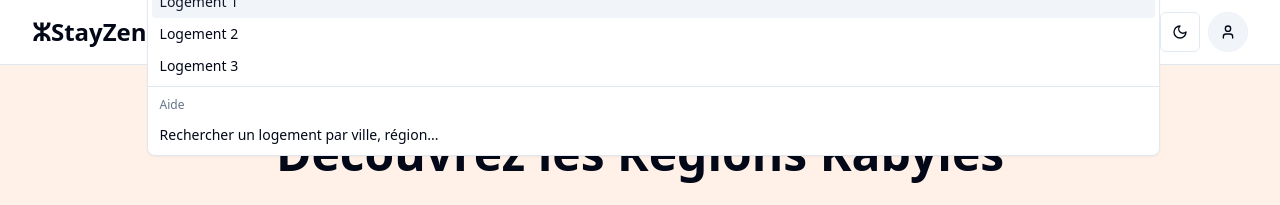
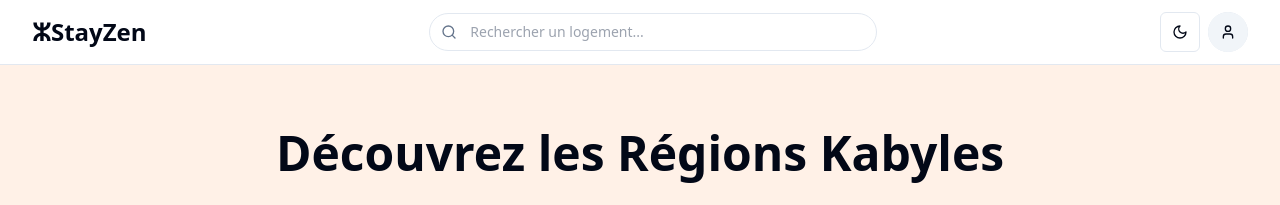
Before and after one commit to Yanis312/kabyle-haven, a React (Vite) app: page /regions in a window 1280 px wide. Shown: the top 205 px of the page. Built offline with nearby package versions, Linux system fonts and the light colour scheme.

Commit message:
Fix layout issue
The component was appearing in the header on the home page. This commit fixes the layout issue.

```diff
--- a/src/components/Navbar.tsx
+++ b/src/components/Navbar.tsx
@@ -22,10 +22,9 @@ import {
   Calendar,
   CirclePlus,
   Sun,
-  Moon
+  Moon,
+  Search
 } from "lucide-react";
-import { Input } from "@/components/ui/input";
-import { Command, CommandEmpty, CommandGroup, CommandInput, CommandItem, CommandList, CommandSeparator } from "@/components/ui/command";
 import { useTheme } from "next-themes";
 
 // Create a simple ModeToggle component to replace the import
@@ -52,7 +51,6 @@ function ModeToggle() {
 export default function Navbar() {
   const { user, profile, signOut } = useAuth();
   const navigate = useNavigate();
-  const [open, setOpen] = useState(false);
 
   const handleLogout = async () => {
     await signOut();
@@ -61,35 +59,31 @@ export default function Navbar() {
 
   return (
     <header className="sticky top-0 z-50 w-full border-b bg-background/80 backdrop-blur-md">
-      <div className="container flex h-16 items-center space-x-4 sm:justify-between sm:space-x-0">
-        <Link to="/" className="hidden font-bold sm:block">
-          <span className="text-2xl">
-            ⵣ<span>StayZen</span>
-          </span>
-        </Link>
-        <div className="w-full flex-1 sm:w-auto">
-          <Command className="rounded-lg border shadow-sm">
-            <CommandInput placeholder="Rechercher un logement..." />
-            <CommandList>
-              <CommandEmpty>Aucun résultat.</CommandEmpty>
-              <CommandGroup heading="Suggestions">
-                <CommandItem>Logement 1</CommandItem>
-                <CommandItem>Logement 2</CommandItem>
-                <CommandItem>Logement 3</CommandItem>
-              </CommandGroup>
-              <CommandSeparator />
-              <CommandGroup heading="Aide">
-                <CommandItem>
-                  Rechercher un logement par ville, région...
-                </CommandItem>
-              </CommandGroup>
-            </CommandList>
-          </Command>
+      <div className="container flex h-16 items-center justify-between">
+        <div className="flex items-center">
+          <Link to="/" className="font-bold">
+            <span className="text-2xl">
+              ⵣ<span>StayZen</span>
+            </span>
+          </Link>
         </div>
+
+        <div className="hidden md:flex flex-1 max-w-md mx-4">
+          <div className="relative w-full">
+            <div className="absolute inset-y-0 left-0 flex items-center pl-3 pointer-events-none">
+              <Search className="h-4 w-4 text-muted-foreground" />
+            </div>
+            <input
+              type="search"
+              placeholder="Rechercher un logement..."
+              className="w-full pl-10 py-2 border rounded-full bg-background text-sm"
+            />
+          </div>
+        </div>
+
         <div className="flex items-center space-x-2">
           <ModeToggle />
 
-          {/* Update the menu items in the dropdown */}
           <DropdownMenu>
             <DropdownMenuTrigger asChild>
               <Button variant="outline" size="icon" className="relative h-10 w-10 rounded-full">
@@ -127,7 +121,6 @@ export default function Navbar() {
                     </Link>
                   </DropdownMenuItem>
 
-                  {/* Add booking links based on user role */}
                   {profile?.role === 'proprietaire' ? (
                     <>
                       <DropdownMenuItem asChild>
--- a/src/pages/Index.tsx
+++ b/src/pages/Index.tsx
@@ -7,11 +7,13 @@ import PropertyGrid from "@/components/PropertyGrid";
 
 const Index = () => {
   return (
-    <div className="min-h-screen">
+    <div className="min-h-screen flex flex-col">
       <Navbar />
-      <Hero />
-      <PropertyGrid />
-      <CulturalSection />
+      <main className="flex-grow">
+        <Hero />
+        <PropertyGrid />
+        <CulturalSection />
+      </main>
       <Footer />
     </div>
   );
```
